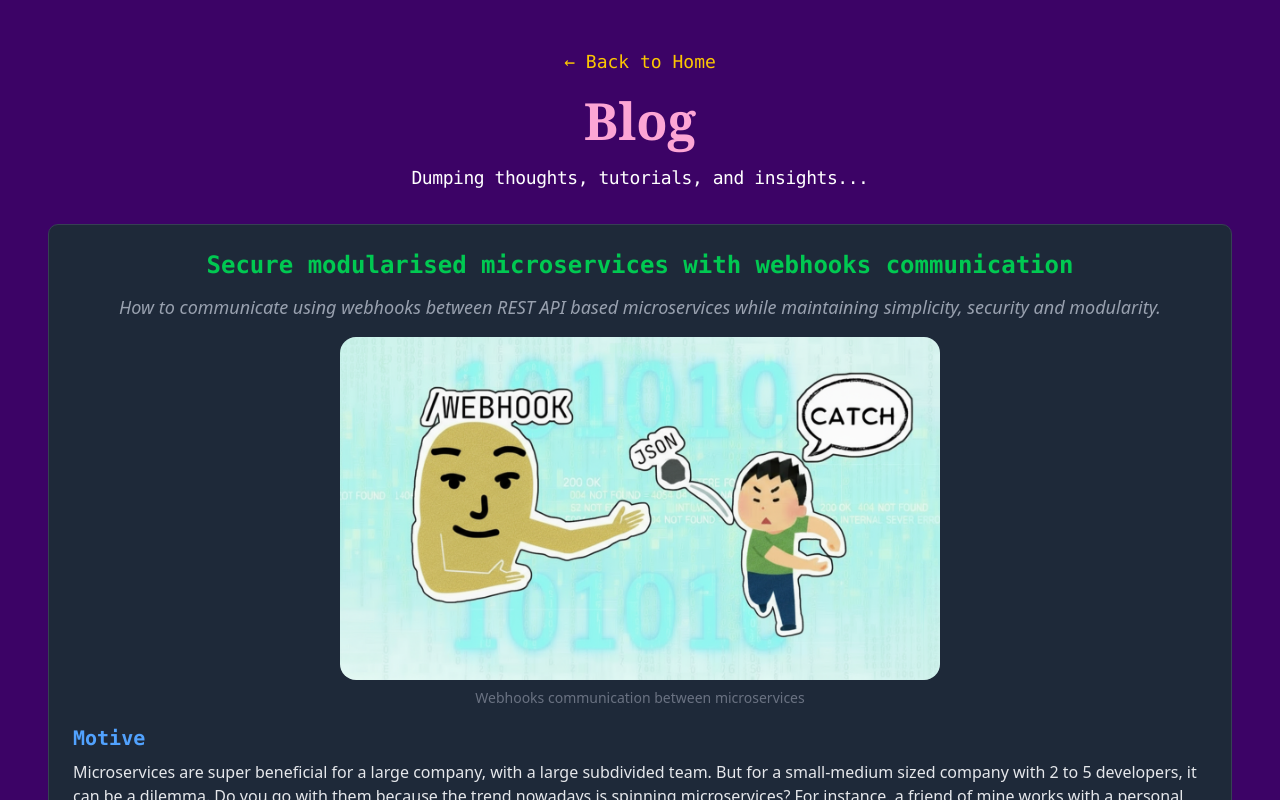
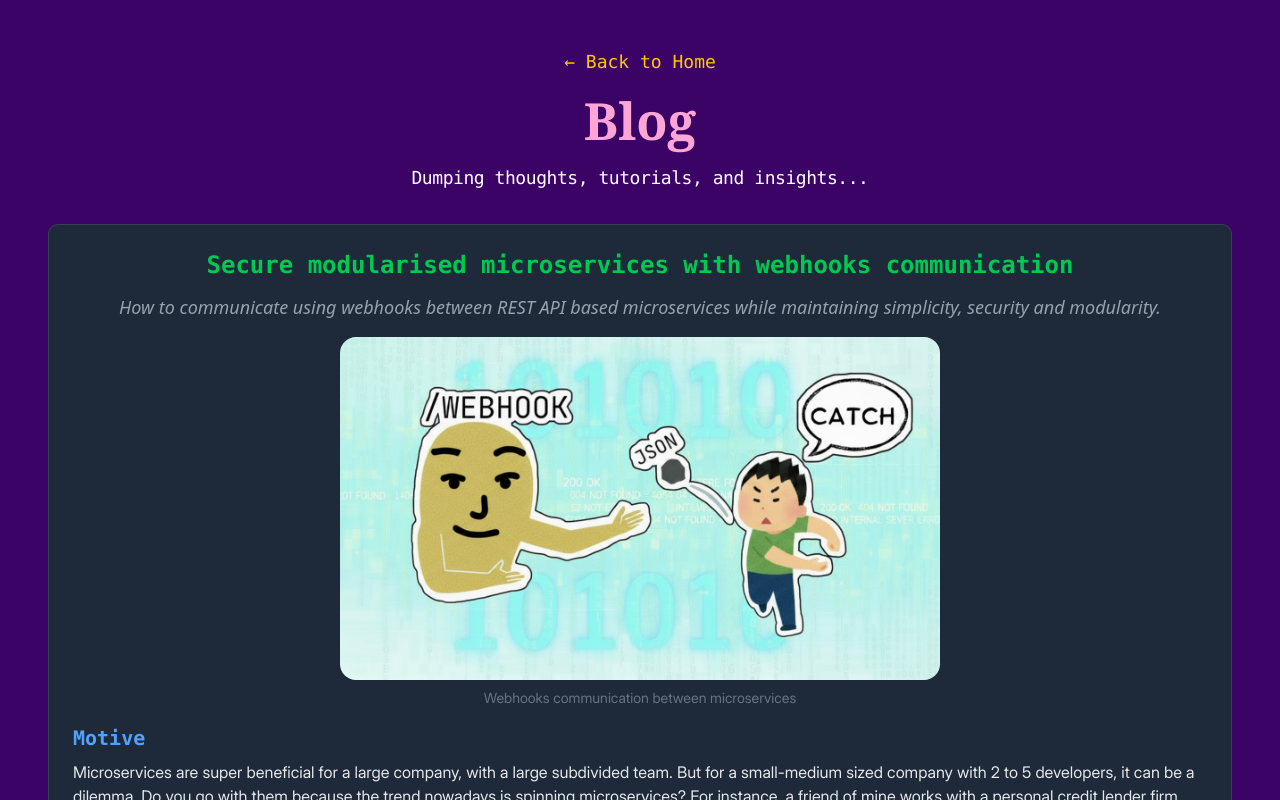
Before and after one commit to MarzukhAsjad/marzukhasjad.github.io, a React (Vite) app: page /blog in a window 1280 px wide. Shown: the top 800 px of the page. Built offline with nearby package versions, Linux system fonts and the light colour scheme.

Commit message:
Refactor font-face declarations in CSS and update Blog component to use custom font class

```diff
--- a/src/index.css
+++ b/src/index.css
@@ -1,25 +1,29 @@
 @font-face {
   font-family: Inter;
   src: url("../src/assets/fonts/Inter_28pt-Regular.ttf");
+  font-weight: 400;
   font-style: normal;
 }
 
 @font-face {
   font-family: Inter;
   src: url("../src/assets/fonts/Inter_28pt-MediumItalic.ttf");
+  font-weight: 500;
   font-style: italic;
 }
 
 @font-face {
   font-family: Inter;
   src: url("../src/assets/fonts/Inter_28pt-Bold.ttf");
-  font-style: bold;
+  font-weight: 700;
+  font-style: normal;
 }
 
 @font-face {
   font-family: Inter;
   src: url("../src/assets/fonts/Inter_28pt-SemiBoldItalic.ttf");
-  font-style: bold italic;
+  font-weight: 600;
+  font-style: italic;
 }
 
 @import "tailwindcss";
--- a/src/pages/Blog.tsx
+++ b/src/pages/Blog.tsx
@@ -39,7 +39,9 @@ const Blog: React.FC = () => {
                 </h3>
               ),
               p: ({ children }) => (
-                <p className="text-gray-200 mb-4 text-left">{children}</p>
+                <p className="font-inter text-gray-200 mb-4 text-left">
+                  {children}
+                </p>
               ),
               h4: ({ children }) => (
                 <h4 className="text-lg font-medium mb-4 text-gray-400 text-center italic">
```
